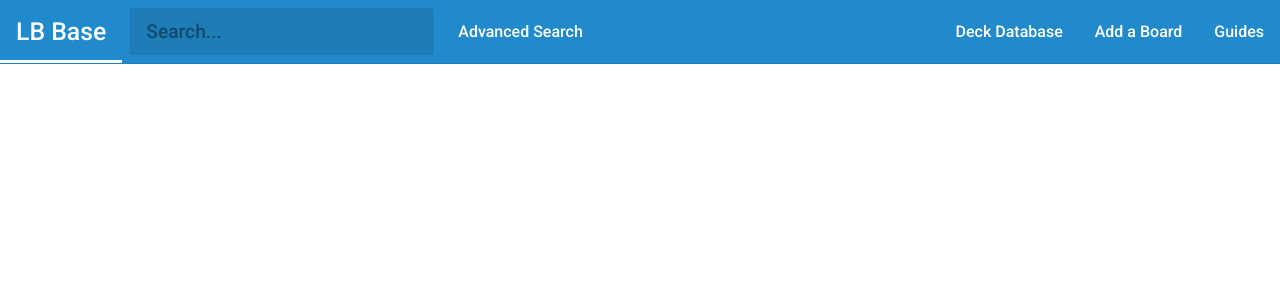
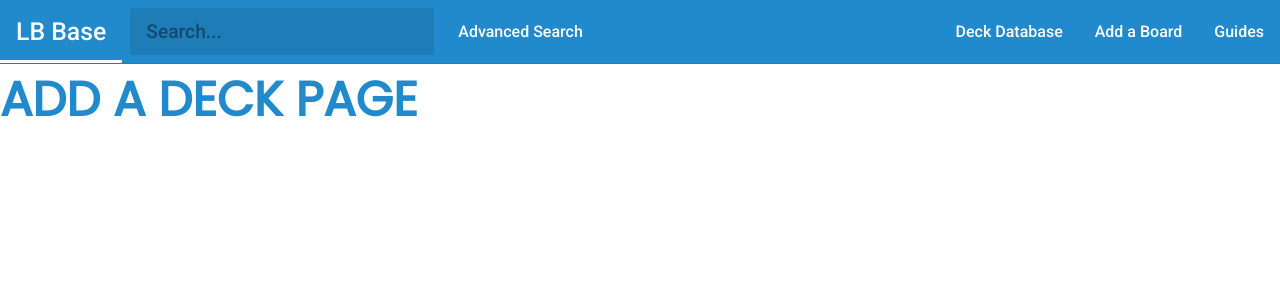
Before and after one commit to csandman/longboard-base-web, a React (Create React App) app: page /add in a window 1280 px wide. Shown: the top 300 px of the page. Built offline with nearby package versions, Linux system fonts and the light colour scheme; the HTML template or start-up script is replaced by a standard one.

Commit message:
added placeholders for Add page and Guides page

```diff
--- a/src/App.js
+++ b/src/App.js
@@ -5,6 +5,8 @@ import NavBarContainer from './Components/NavBar/NavBarContainer';
 import Home from './Components/Home/Home';
 import DeckDatabase from './Components/DeckDatabase/DeckDatabase';
 import DeckSearch from './Components/DeckSearch/DeckSearch';
+import AddPage from './Components/AddPage/AddPage';
+import GuidePage from './Components/GuidePage/GuidePage';
 import store from './store';
 import './App.scss';
 
@@ -18,18 +20,18 @@ import './App.scss';
 
 class App extends Component {
   render() {
-    return (
-      <Provider store={store}>
+    return <Provider store={store}>
         <div className="App">
           <NavBarContainer />
           <Switch>
-            <Route exact path='/' component={Home}/>
-            <Route path='/decks' component={DeckDatabase} />
-            <Route path='/search' component={DeckSearch} />
+            <Route exact path="/" component={Home} />
+            <Route path="/decks" component={DeckDatabase} />
+            <Route path="/search" component={DeckSearch} />
+            <Route path="/guides" component={GuidePage} />
+            <Route path="/add" component={AddPage} />
           </Switch>
         </div>
-      </Provider>
-    );
+      </Provider>;
   }
 }
 
--- /dev/null
+++ b/src/Components/AddPage/AddPage.js
@@ -0,0 +1,12 @@
+import React, { Component } from "react";
+import "./AddPage.scss";
+
+class AddPage extends Component {
+  render() {
+    return (
+      <h1 style={{"marginTop": "4rem"}}>ADD A DECK PAGE</h1>
+    )
+  }
+}
+
+export default AddPage;
--- /dev/null
+++ b/src/Components/GuidePage/GuidePage.js
@@ -0,0 +1,12 @@
+import React, { Component } from "react";
+import "./GuidePage.scss";
+
+class GuidePage extends Component {
+  render() {
+    return (
+      <h1 style={{"marginTop": "4rem"}}>GUIDE PAGE</h1>
+    )
+  }
+}
+
+export default GuidePage;
--- a/src/Components/NavBar/NavBar.js
+++ b/src/Components/NavBar/NavBar.js
@@ -118,7 +118,7 @@ const NavBar = props => {
             </li>
             <li>
               <Link
-                to="/add-deck"
+                to="/add"
                 className="menu-item"
                 onClick={props.toggleMenu}
               >
```
Also changed, not shown: src/Components/AddPage/AddPage.scss (added), src/Components/GuidePage/GuidePage.scss (added).
